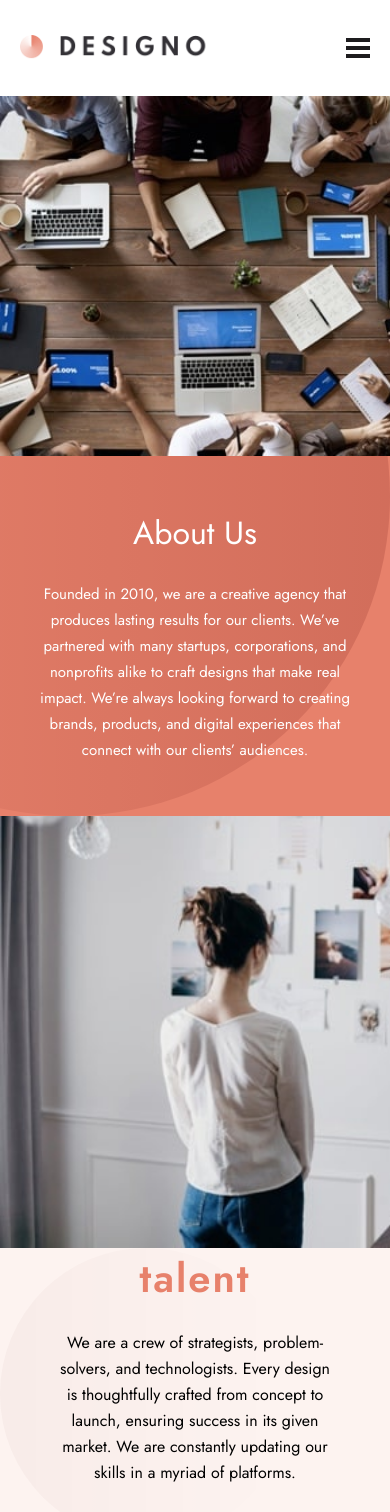
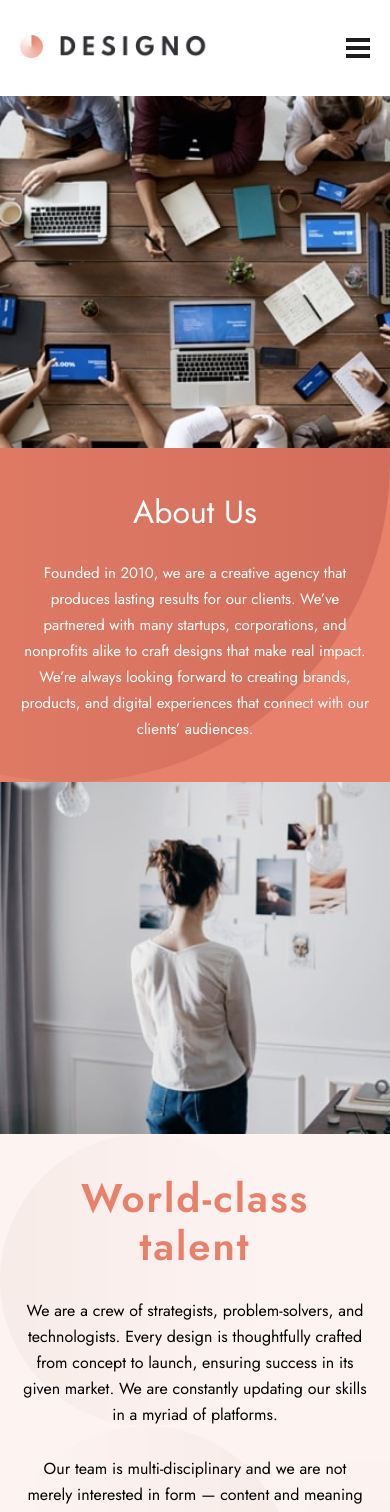
Before and after one commit to Oz996/Designo, a React (Vite) app: page /about in a window 390 px wide. Shown: the top 1512 px of the page. Built offline with nearby package versions, Linux system fonts and the light colour scheme.

Commit message:
fixed sections on about page overflowing due to set height on mobile

```diff
--- a/src/components/features/about/AboutSection.tsx
+++ b/src/components/features/about/AboutSection.tsx
@@ -1,8 +1,8 @@
 const AboutSection = () => {
   return (
-    <section className="bg-peach w-full h-[45rem] sm:h-[40rem] lg:h-[30rem] sm:rounded-2xl text-white sm:mb-36">
+    <section className="bg-peach w-full sm:h-[40rem] lg:h-[30rem] sm:rounded-2xl text-white sm:mb-36">
       <div className="flex flex-col-reverse lg:flex-row h-full">
-        <div className="w-full min-w-[15rem] h-full flex flex-col justify-center gap-6 px-10 sm:px-20 bg-about-circle-desktop bg-right-bottom bg-no-repeat overflow-auto">
+        <div className="w-full min-w-[15rem] h-full flex flex-col justify-center gap-6 px-5 sm:px-20 max-sm:py-10 bg-about-circle-desktop bg-right-bottom bg-no-repeat overflow-auto">
           <h2 className="heading-mobile sm:heading-lg capitalize text-center lg:text-left">
             about us
           </h2>
@@ -14,7 +14,7 @@ const AboutSection = () => {
             and digital experiences that connect with our clients’ audiences.
           </p>
         </div>
-        <div className="bg-about-hero-mobile sm:bg-about-hero-tablet lg:bg-about-hero-desktop bg-cover lg:w-[60rem] h-full min-h-1/2 sm:rounded-t-2xl lg:rounded-r-2xl lg:rounded-tl-none" />
+        <div className="bg-about-hero-mobile sm:bg-about-hero-tablet lg:bg-about-hero-desktop bg-cover bg-no-repeat lg:w-[60rem] h-[22rem] sm:h-full min-h-1/2 sm:rounded-t-2xl lg:rounded-r-2xl lg:rounded-tl-none" />
       </div>
     </section>
   );
--- a/src/components/features/about/RealDeal.tsx
+++ b/src/components/features/about/RealDeal.tsx
@@ -1,8 +1,8 @@
 const RealDeal = () => {
   return (
-    <section className="bg-peach-lighter w-full h-[54rem] sm:h-[46rem] lg:h-[40rem] rounded-2xl mt-36">
+    <section className="bg-peach-lighter w-full sm:h-[46rem] lg:h-[40rem] rounded-2xl mt-36">
       <div className="flex flex-col-reverse lg:flex-row h-full max-lg:text-center">
-        <div className="bg-two-circle bg-bottom lg:bg-[bottom_left] bg-no-repeat flex flex-col gap-7 w-full justify-center px-14 lg:px-20 h-full overflow-auto">
+        <div className="bg-two-circle bg-bottom lg:bg-[bottom_left] bg-no-repeat flex flex-col gap-7 w-full justify-center px-5 lg:px-20 max-sm:py-20 h-full overflow-auto">
           <h2 className="heading-md text-peach">The real deal</h2>
           <p className="body">
             As strategic partners in our clients’ businesses, we are ready to
@@ -17,7 +17,7 @@ const RealDeal = () => {
             take action and drive real results.
           </p>
         </div>
-        <div className="bg-about-real-deal-mobile max-lg:bg-cover sm:bg-about-real-deal-tablet lg:bg-about-real-deal-desktop bg-no-repeat sm:rounded-t-2xl lg:rounded-r-2xl lg:rounded-tl-none lg:w-[60rem] h-full min-h-1/2" />
+        <div className="bg-about-real-deal-mobile max-lg:bg-cover sm:bg-about-real-deal-tablet lg:bg-about-real-deal-desktop bg-no-repeat sm:rounded-t-2xl lg:rounded-r-2xl lg:rounded-tl-none lg:w-[60rem] h-[22rem] sm:h-full min-h-1/2" />
       </div>
     </section>
   );
--- a/src/components/features/about/WorldClass.tsx
+++ b/src/components/features/about/WorldClass.tsx
@@ -1,9 +1,9 @@
 const WorldClass = () => {
   return (
-    <section className="bg-peach-lighter w-full h-[54rem] sm:h-[46rem] lg:h-[40rem] rounded-2xl mb-36">
+    <section className="bg-peach-lighter w-full h-full sm:h-[46rem] lg:h-[40rem] rounded-2xl mb-36">
       <div className="flex flex-col lg:flex-row h-full max-lg:text-center">
-        <div className="bg-about-world-class-mobile max-lg:bg-cover sm:bg-about-world-class-tablet lg:bg-about-world-class-desktop bg-no-repeat sm:rounded-t-2xl lg:rounded-l-2xl lg:rounded-tr-none lg:w-[60rem] h-full min-h-1/2" />
-        <div className="bg-three-circles sm:bg-bottom lg:bg-[bottom_left_-8rem] bg-no-repeat flex flex-col gap-7 w-full justify-center px-14 lg:px-20 h-full overflow-auto">
+        <div className="bg-about-world-class-mobile bg-cover sm:bg-about-world-class-tablet lg:bg-about-world-class-desktop bg-no-repeat sm:rounded-t-2xl lg:rounded-l-2xl lg:rounded-tr-none lg:w-[60rem] max-sm:h-[22rem] h-full min-h-1/2" />
+        <div className="bg-three-circles sm:bg-bottom lg:bg-[bottom_left_-8rem] bg-no-repeat flex flex-col gap-7 w-full justify-center px-5 sm:px-14 max-sm:py-10 lg:px-20 h-full overflow-auto">
           <h2 className="heading-md text-peach">World-class talent</h2>
           <p className="body">
             We are a crew of strategists, problem-solvers, and technologists.
--- a/src/components/shared/Header.tsx
+++ b/src/components/shared/Header.tsx
@@ -87,7 +87,9 @@ const Header = () => {
       {/* mobile navbar */}
       <header className="flex h-[6rem] sm:hidden w-full absolute left-0 top-0 right-0">
         <div className="container px-5 py-5 flex justify-between items-center relative">
-          <img src={Logo} alt="Logo" className="w-48 cursor-pointer" />
+          <Link to="/">
+            <img src={Logo} alt="Logo" className="w-48 cursor-pointer" />
+          </Link>
           <button>
             {mobileNavbar ? (
               <img
```
